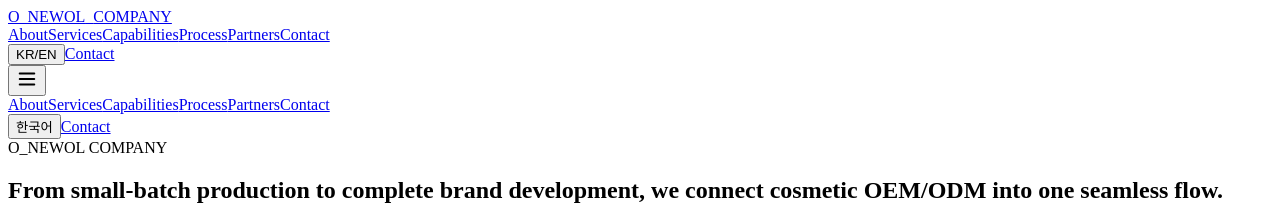
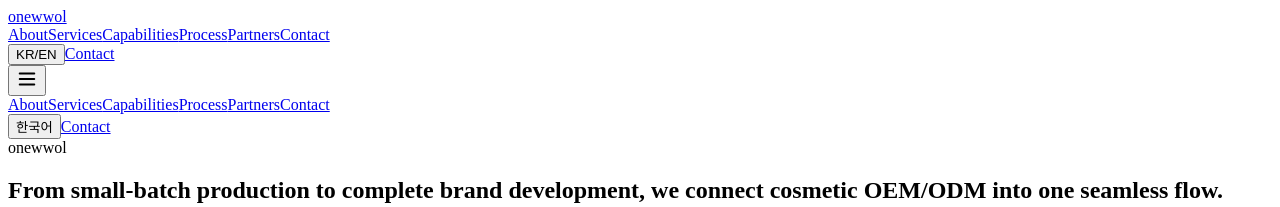
Before and after one commit to minchulpack/onewol-company, a React (Vite) app: page /en in a window 1280 px wide. Shown: the top 207 px of the page. Built offline with nearby package versions, Linux system fonts and the light colour scheme; no server answers; the HTML template or start-up script is replaced by a standard one.

Commit message:
Rename brand to onewwol

```diff
--- a/index.html
+++ b/index.html
@@ -4,7 +4,7 @@
     <meta charset="UTF-8" />
     <link rel="icon" type="image/svg+xml" href="/vite.svg" />
     <meta name="viewport" content="width=device-width, initial-scale=1.0" />
-    <title>O_NEWOL COMPANY</title>
+    <title>onewwol</title>
   </head>
   <body>
     <div id="root"></div>
--- a/src/app/components/layout/Footer.tsx
+++ b/src/app/components/layout/Footer.tsx
@@ -17,8 +17,8 @@
     <footer className="border-t border-[var(--brand-line)] bg-[var(--brand-warm-white)]">
       <div className="mx-auto max-w-[1200px] px-6 py-16 grid gap-10 md:grid-cols-[1.4fr_1fr_1fr]">
         <div>
-          <Link href="/" className="text-[15px] tracking-[0.18em] text-[var(--brand-charcoal)]">
-            O_NEWOL<span className="text-[var(--brand-accent)]">_</span>COMPANY
+          <Link href="/" className="text-[15px] tracking-[0.08em] text-[var(--brand-charcoal)]">
+            onewwol
           </Link>
           <p className="mt-4 text-sm leading-[1.7] text-[var(--brand-soft-gray)]">
             {t.footer.description}
--- a/src/app/components/layout/Header.tsx
+++ b/src/app/components/layout/Header.tsx
@@ -38,9 +38,9 @@
       <div className="mx-auto flex h-16 md:h-20 max-w-[1200px] items-center justify-between px-6">
         <Link
           href="/"
-          className="text-[15px] tracking-[0.18em] text-[var(--brand-charcoal)]"
+          className="text-[15px] tracking-[0.08em] text-[var(--brand-charcoal)]"
         >
-          O_NEWOL<span className="text-[var(--brand-accent)]">_</span>COMPANY
+          onewwol
         </Link>
 
         <nav className="hidden md:flex items-center gap-8">
--- a/src/app/content/en.ts
+++ b/src/app/content/en.ts
@@ -3,10 +3,10 @@
 export const en: SiteContent = {
   htmlLang: 'en',
   meta: {
-    title: 'O_NEWOL COMPANY | Cosmetic OEM ODM Partner',
+    title: 'onewwol | Cosmetic OEM ODM Partner',
     description:
-      'O_NEWOL COMPANY is a cosmetic OEM/ODM partner connecting formula development, concept planning, package design, manufacturing, delivery, and export support.',
-    ogTitle: 'O_NEWOL COMPANY — Cosmetic OEM/ODM Partner',
+      'onewwol is a cosmetic OEM/ODM partner connecting formula development, concept planning, package design, manufacturing, delivery, and export support.',
+    ogTitle: 'onewwol — Cosmetic OEM/ODM Partner',
     ogDescription:
       'From small-batch production to complete brand development, we connect cosmetic OEM/ODM processes into one seamless flow.',
   },
@@ -21,7 +21,7 @@
     langLabel: 'KR',
   },
   hero: {
-    eyebrow: 'O_NEWOL COMPANY',
+    eyebrow: 'onewwol',
     title:
       'From small-batch production to complete brand development,\nwe connect cosmetic OEM/ODM into one seamless flow.',
     body: 'From formula development and concept planning to package design,\nmanufacturing, delivery, and export support,\nwe help brands reach their desired outcome.',
@@ -171,7 +171,7 @@
     title: 'Business Partners',
     body: 'We have worked with a wide range of brands, institutions, and beauty-related partners.',
     list: [
-      'Rahel', 'Induk University', 'O_NEWOL Pigment', 'Korea Pedi Association', 'Seojeong University',
+      'Rahel', 'Induk University', 'onewwol Pigment', 'Korea Pedi Association', 'Seojeong University',
       'Mulibly', 'Puscore', 'Evier', 'PBS', 'Celgin Cosmetic', 'CHA Univ. of Medicine', 'GLK Bio',
       'Celcos', 'Dr. Pim', 'Aribel', 'Sookmyung Women’s Univ.', 'Erika', 'Lina Korea',
     ],
@@ -212,6 +212,6 @@
     email: 'Email: TBD',
     phone: 'Phone: TBD',
     nav: ['About', 'Services', 'Capabilities', 'Process', 'Partners', 'Contact'],
-    rights: '© O_NEWOL COMPANY. All rights reserved.',
+    rights: '© onewwol. All rights reserved.',
   },
 };
--- a/src/app/content/ko.ts
+++ b/src/app/content/ko.ts
@@ -3,10 +3,10 @@
 export const ko: SiteContent = {
   htmlLang: 'ko',
   meta: {
-    title: '오뉴월컴퍼니 | 화장품 OEM ODM 소량생산 파트너',
+    title: 'onewwol | 화장품 OEM ODM 소량생산 파트너',
     description:
-      '오뉴월컴퍼니는 제형 개발, 콘셉트 기획, 디자인·패키징, 제조·출고, 수출까지 연결하는 화장품 OEM/ODM 원스톱 파트너입니다.',
-    ogTitle: 'O_NEWOL COMPANY — 화장품 OEM/ODM 원스톱 파트너',
+      'onewwol은 제형 개발, 콘셉트 기획, 디자인·패키징, 제조·출고, 수출까지 연결하는 화장품 OEM/ODM 원스톱 파트너입니다.',
+    ogTitle: 'onewwol — 화장품 OEM/ODM 원스톱 파트너',
     ogDescription:
       '소량 생산부터 브랜드 완성까지, 화장품 OEM/ODM을 하나의 흐름으로 연결합니다.',
   },
@@ -21,7 +21,7 @@
     langLabel: 'EN',
   },
   hero: {
-    eyebrow: 'O_NEWOL COMPANY',
+    eyebrow: 'onewwol',
     title: '소량 생산부터 브랜드 완성까지,\n화장품 OEM/ODM을 하나의 흐름으로 연결합니다.',
     body: '제형 개발, 콘셉트 기획, 디자인·패키징, 제조·출고, 수출까지\n브랜드가 원하는 결과에 도달하도록 함께 설계합니다.',
     primaryCta: 'OEM/ODM 문의하기',
@@ -211,6 +211,6 @@
     email: '이메일: 입력 예정',
     phone: '연락처: 입력 예정',
     nav: ['About', 'Services', 'Capabilities', 'Process', 'Partners', 'Contact'],
-    rights: '© O_NEWOL COMPANY. All rights reserved.',
+    rights: '© onewwol. All rights reserved.',
   },
 };
--- a/src/app/lib/i18n.ts
+++ b/src/app/lib/i18n.ts
@@ -1,7 +1,7 @@
 import { createContext, useContext } from 'react';
 import { content, type Locale, type SiteContent } from '../content';
 
-export const SITE_URL = 'https://onewol.com'; // TODO: replace with real domain after deployment
+export const SITE_URL = 'https://www.onewwol.com';
 
 interface I18nContextValue {
   locale: Locale;
--- a/src/app/lib/seo.ts
+++ b/src/app/lib/seo.ts
@@ -22,7 +22,7 @@
     setMeta('og:type', 'website', true);
     setMeta('og:locale', locale === 'ko' ? 'ko_KR' : 'en_US', true);
     setMeta('og:url', `${SITE_URL}${locale === 'en' ? '/en' : '/ko'}`, true);
-    setMeta('og:site_name', 'O_NEWOL COMPANY', true);
+    setMeta('og:site_name', 'onewwol', true);
     setMeta('twitter:card', 'summary_large_image');
     setMeta('twitter:title', t.meta.ogTitle);
     setMeta('twitter:description', t.meta.ogDescription);
@@ -35,7 +35,7 @@
     setJsonLd({
       '@context': 'https://schema.org',
       '@type': 'Organization',
-      name: 'O_NEWOL COMPANY',
+      name: 'onewwol',
       url: SITE_URL,
       description: t.meta.description,
       sameAs: [],
```
